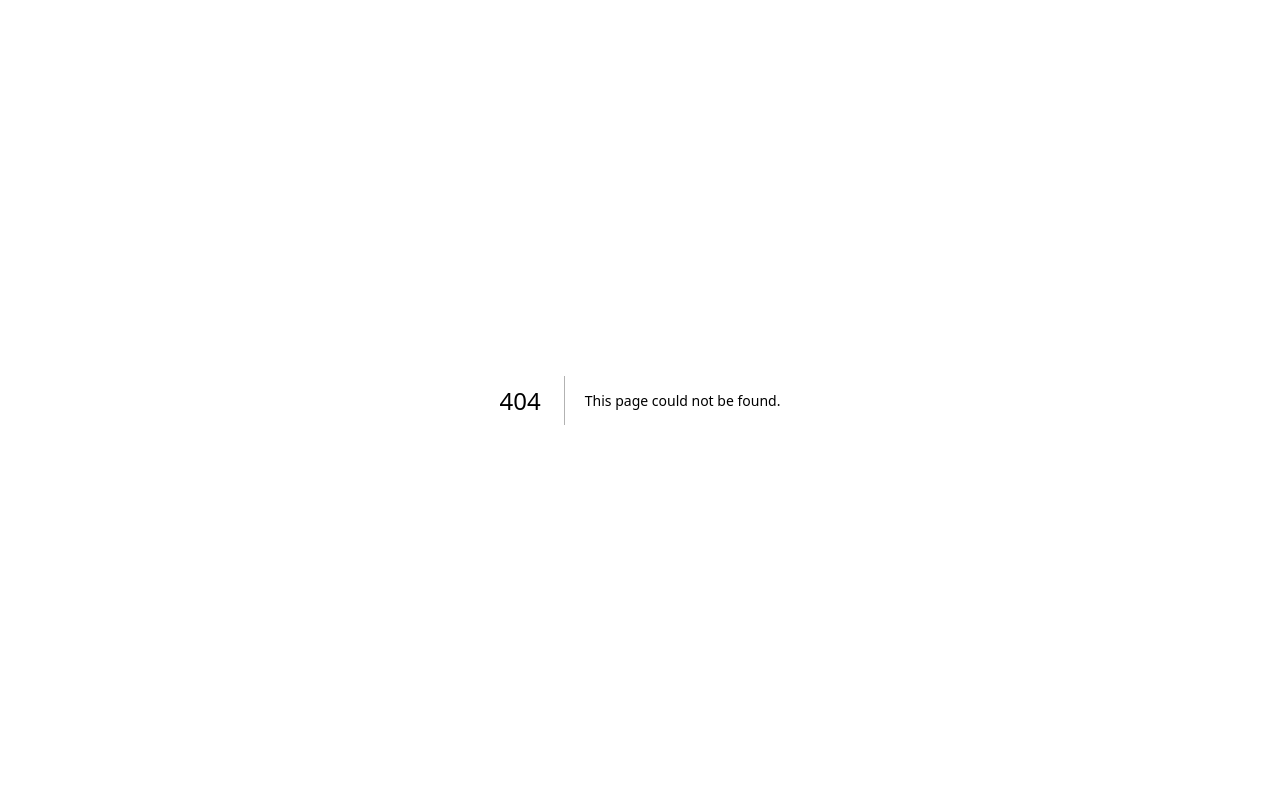
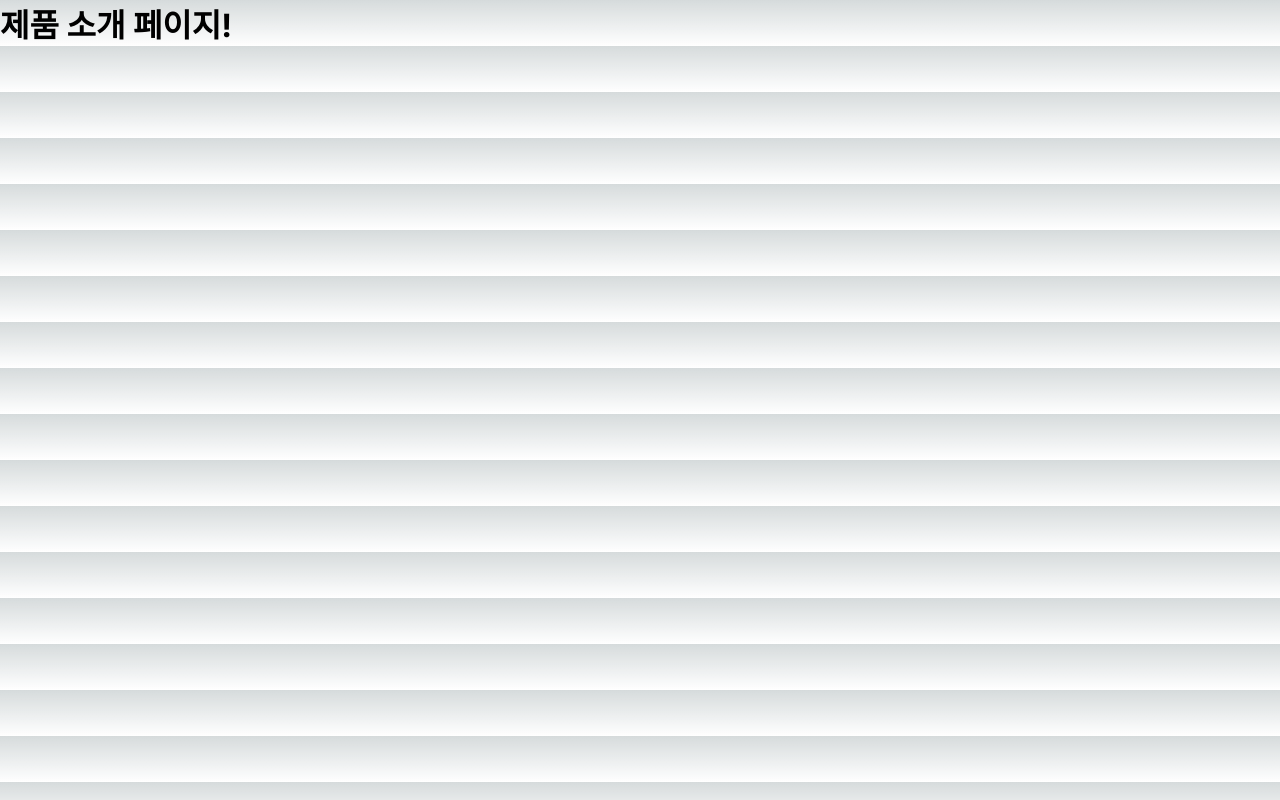
Before and after one commit to seyoung97/nextjs_note, a Next.js app: page /products in a window 1280 px wide. Before the commit this address had no page. Built offline with nearby package versions, Linux system fonts and the light colour scheme.

Commit message:
static route quiz

```diff
--- /dev/null
+++ b/src/app/products/page.tsx
@@ -0,0 +1,3 @@
+export default function ProductsPage() {
+  return <h1>제품 소개 페이지!</h1>;
+}
--- /dev/null
+++ b/src/app/products/pants/page.tsx
@@ -0,0 +1,3 @@
+export default function PantsPage() {
+  return <h1>바지 소개 페이지!</h1>;
+}
```
